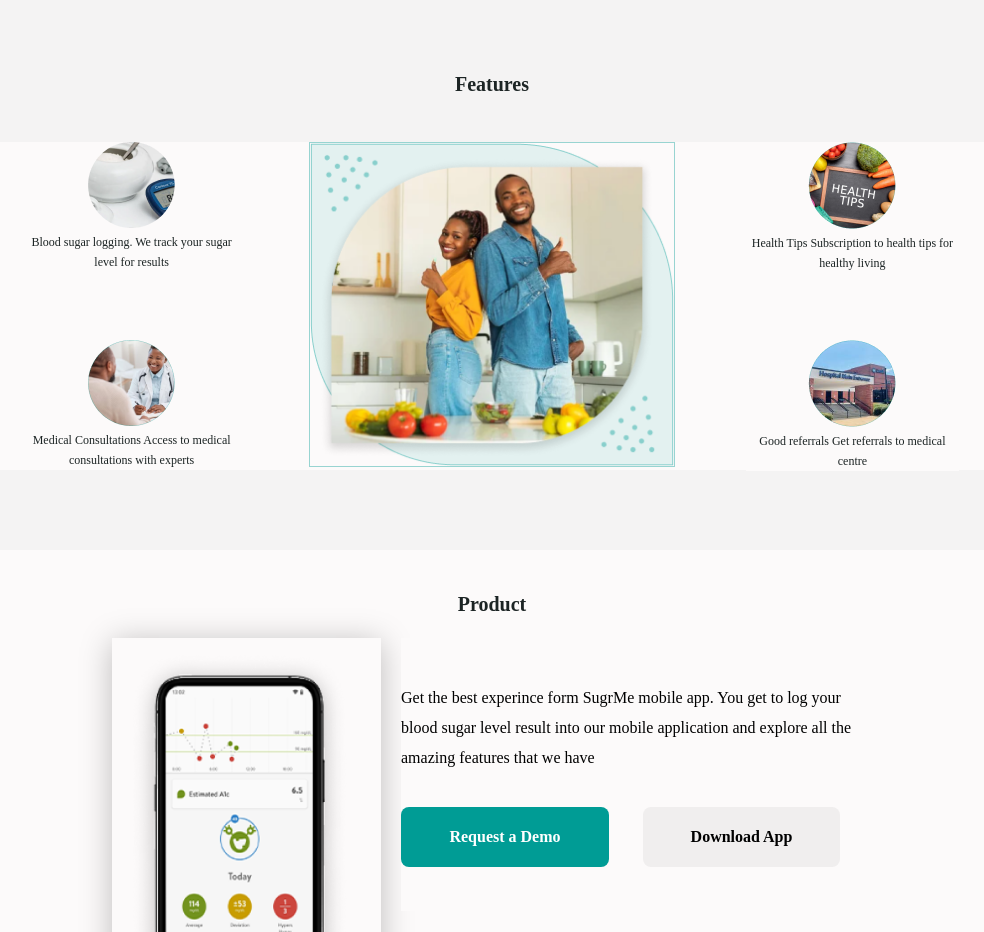
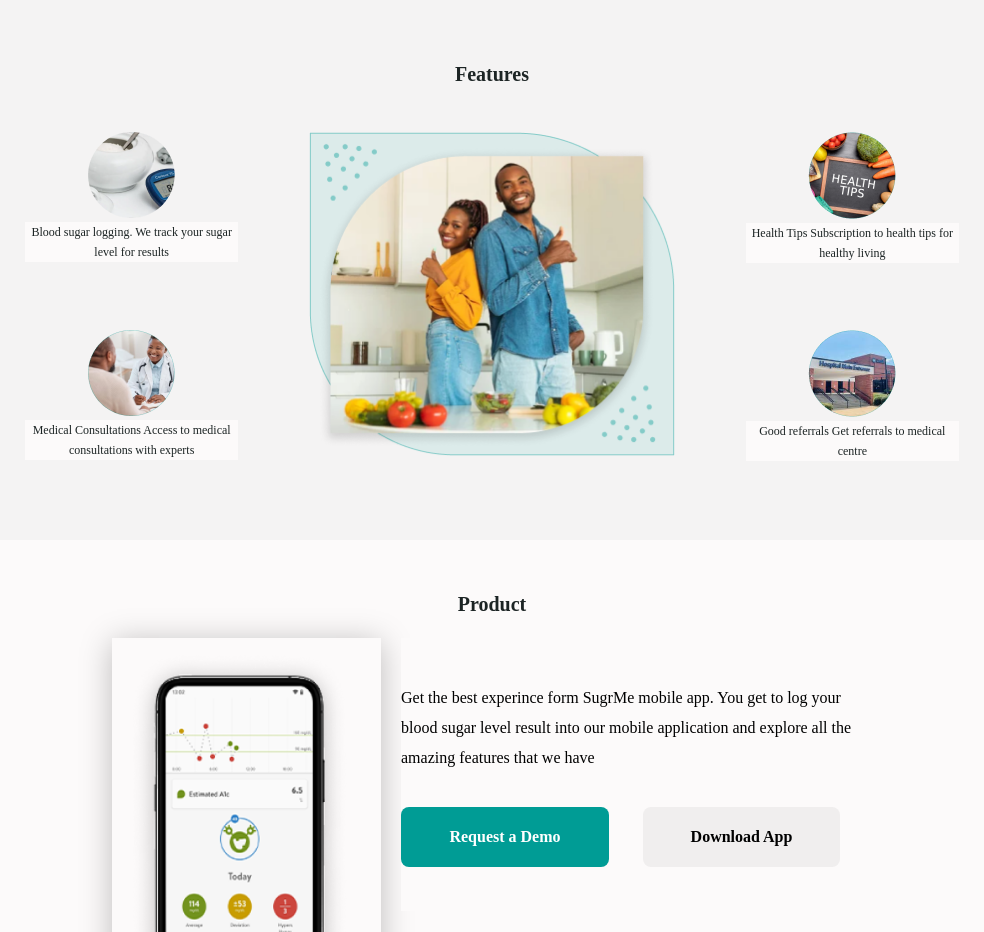
Before and after one commit to IfeCoker/bloodsugarme-app, a React (Create React App) app: page / in a window 1280 px wide. Shown: the part 920-1852 px from the top of the page, without its empty margins (148-1132 px from the left). Built offline with nearby package versions, Linux system fonts and the light colour scheme.

Commit message:
mobile-update

```diff
--- a/src/components/Aboutsection.css
+++ b/src/components/Aboutsection.css
@@ -33,11 +33,8 @@
   .aboutsection{
     padding: 5px 10px 5px 10px;
     height: 400px;
-    /* top: 450px; */
+    top: 450px;
     gap: 10px;
-  }
-  .about-content{
-    color: red;
   }
 }
 @media screen and (max-width: 960px) and (min-width: 481px) {
@@ -45,9 +42,6 @@
     gap: 10px;
     padding: 25px 80px 25px 80px;
     top: 500px;
-  }
-  .about-content{
-    color: blue;
   }
 }
 
--- a/src/components/Featuresection.css
+++ b/src/components/Featuresection.css
@@ -1,7 +1,7 @@
 .features {
   position: absolute;
   height: 550px;
-  top: 920px;
+  top: 910px;
   left: 0;
   right: 0;
   padding: 70px 185px 90px 185px;
@@ -25,16 +25,19 @@
   height: 328px;
   gap: 46px;
   display: flex;
+  background-color: transparent;
   /* transition: all ease-out; */
   /* transform: scale(1.1); */
 }
 .features-frame2 {
   max-width: 365.28px;
   height: 324.5px;
-  border: 1px solid #009C9566;
+  /* border: 1px solid #009C9566; */
+  background-color: transparent;
 }
 .featuregroup{
   width: 100%;
+  background-color: transparent;
 }
 .features-frame1,
 .features-frame3 {
@@ -45,6 +48,7 @@
   flex-direction: column;
   justify-content: flex-start;
   align-items: center;
+  background-color: transparent;
 }
 .features-frame1a,
 .features-frame3a {
@@ -56,9 +60,11 @@
   text-align: center;
   justify-content: center;
   align-items: center;
+  background-color: transparent;
 }
 .ellipse {
   transition: all ease-in-out;
+  background-color: transparent;
 }
 .ellipse:hover {
   transform: scale(1.1);
@@ -77,11 +83,11 @@
   color: #1c2424;
 }
 
-@media only screen and (max-width: 960px) and (min-width: 426px) {
+@media screen and (max-width: 960px) and (min-width: 479px) {
   .features {
     top: 805px;
     /* gap: 30px; */
-    padding: 70px 60px 90px 60px;
+    padding: 60px 60px 90px 60px;
   }
   .features-frame {
     width: 600px;
@@ -110,9 +116,10 @@
 }
 }
 
-@media only screen and (max-width: 425px){
+@media screen and (max-width: 480px){
     .features-frame{
         display: flex;
         flex-direction: column;
+        height: 600px;
     }
 }
```
